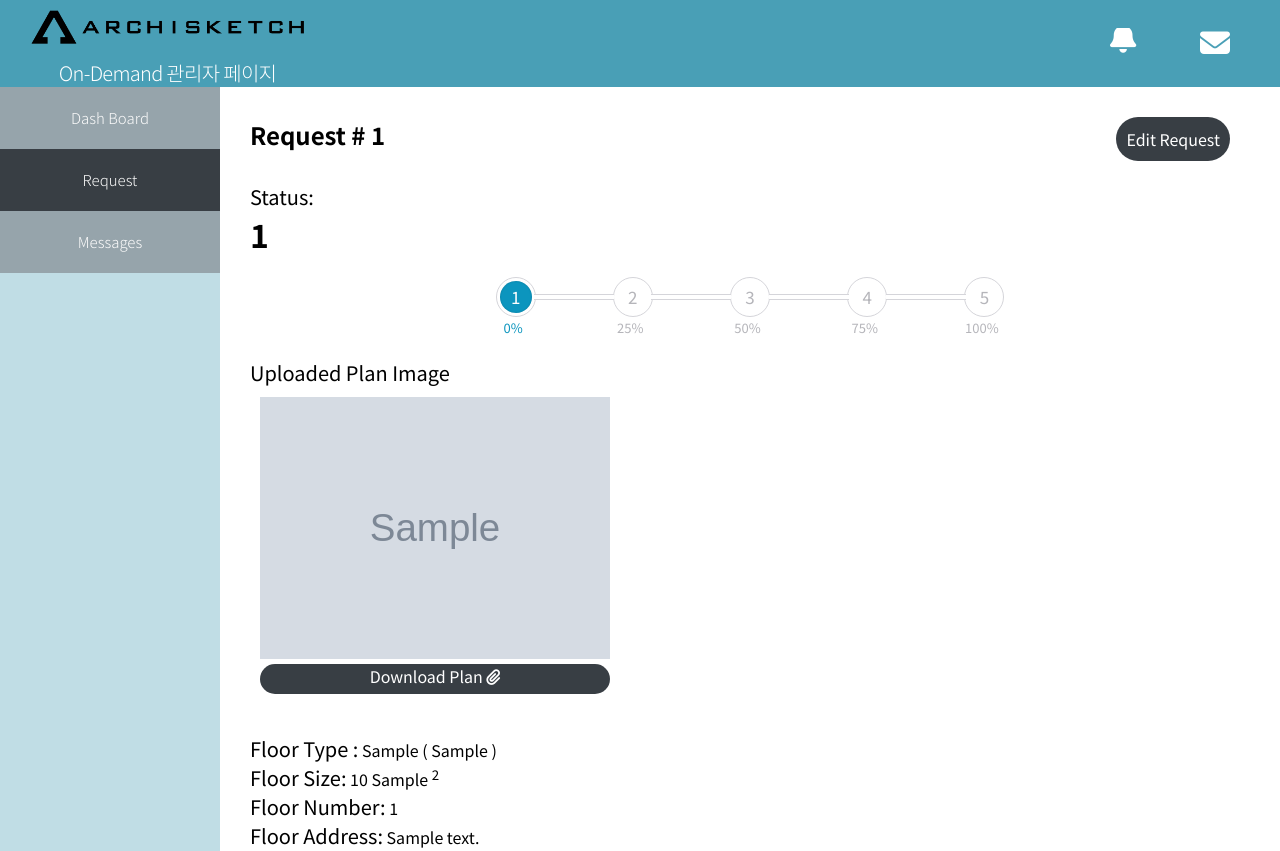
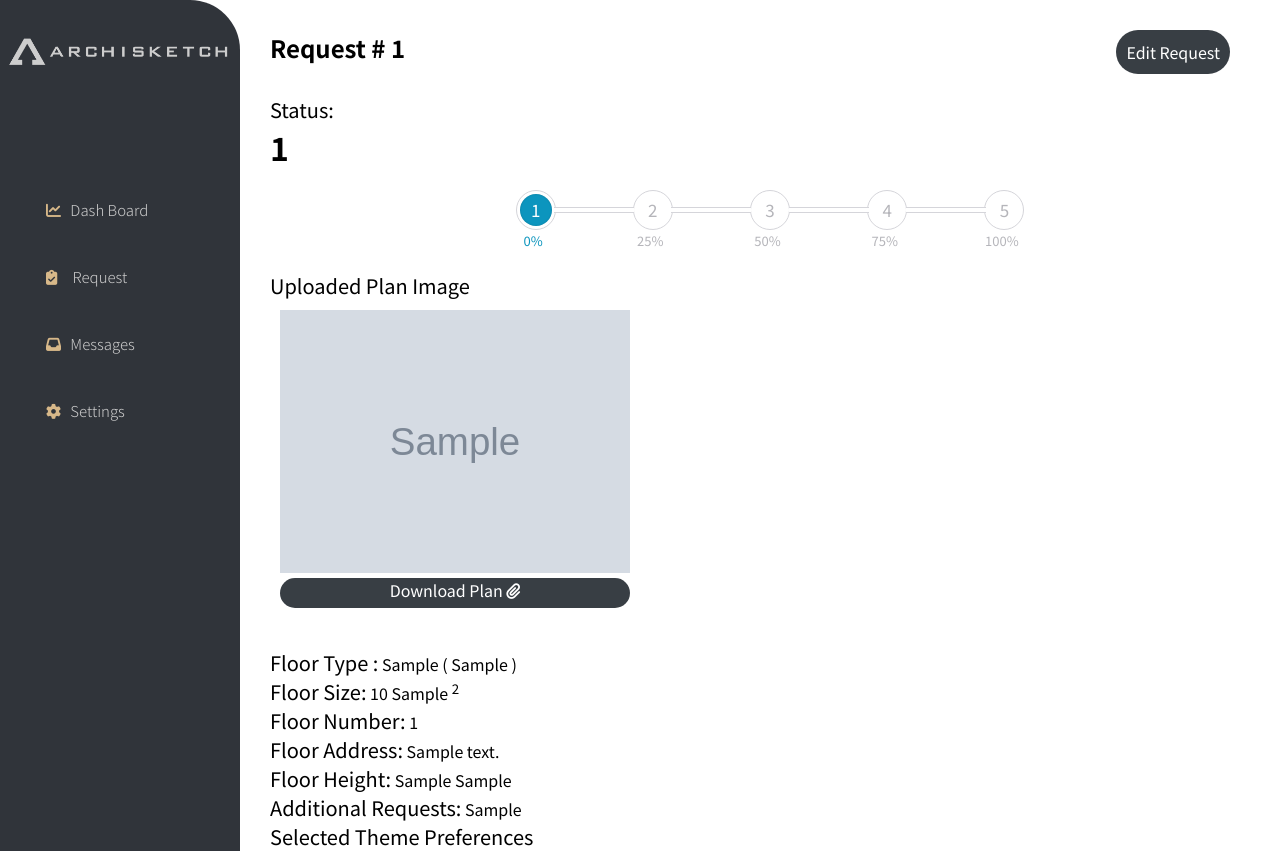
Before and after one commit to jenny5546/On-Demand-Front-Refactored, a Django app: page /1/ in a window 1280 px wide. Shown: the top 851 px of the page. Run offline with Django 3.2, Linux system fonts and the light colour scheme; tables that the repository leaves empty hold one stand-in row (values such as "Sample post"); grey boxes marked "Sample" are stand-in pictures; style sheets or scripts are compiled from the project's sources; some libraries are stand-ins or nearby versions; some web fonts are replaced.

Commit message:
sidenav design

```diff
--- a/adminpage/static/style/_config__typography.scss
+++ b/adminpage/static/style/_config__typography.scss
@@ -4,7 +4,7 @@
 
 /* Google font*/
 @import url('https://fonts.googleapis.com/css?family=Noto+Sans+KR:400,500,700&display=swap&subset=korean');
-
+@import url('https://fonts.googleapis.com/css?family=Bebas+Neue&display=swap');
 // Font weights
 
 $thin: 100;
--- a/adminpage/static/style/ondemand.scss
+++ b/adminpage/static/style/ondemand.scss
@@ -15,80 +15,98 @@
    flex-direction: column;
 }
 
-.header {
-    width: 100%;
-    height: 130px;
-    margin: 0 auto;
-}
 
-header {
-    display: flex;
-    flex-direction: row;
-    background-color: $mainColor_dark;
 
-    height: 100%;
-    color: white;
-    align-items: center;
-    img {
-        width: 300px;
-        margin-left: 20px;
-    }
-    h2 {
-        letter-spacing: -0.7px;
-        text-align: center;
-        font-size: 20px;
-        margin-left: 35px;
-        font-weight: $light;
-    }
-    nav {
-        position: absolute;
-        right: 0;
-        width: 120px;
-        margin-right: 50px;
+// .header {
+//     width: 100%;
+//     // height: 130px;
+//     margin: 0 auto;
+// }
 
-        ul {
-            display: flex;
-            align-items: center;
-            justify-content: space-between;
-            list-style: none;
-            overflow: hidden;
-            li {
-                height: 100%;
-                display: flex;
-                align-items: center;
-            }
-        }
-    }
-}
+// header {
+//     display: flex;
+//     flex-direction: row;
+//     background-color: $mainColor_dark;
+
+//     height: 100%;
+//     color: white;
+//     align-items: center;
+//     img {
+//         width: 300px;
+//         margin-left: 20px;
+//     }
+//     h2 {
+//         letter-spacing: -0.7px;
+//         text-align: center;
+//         font-size: 20px;
+//         margin-left: 35px;
+//         font-weight: $light;
+//     }
+//     nav {
+//         position: absolute;
+//         right: 0;
+//         width: 120px;
+//         margin-right: 50px;
+
+//         ul {
+//             display: flex;
+//             align-items: center;
+//             justify-content: space-between;
+//             list-style: none;
+//             overflow: hidden;
+//             li {
+//                 height: 100%;
+//                 display: flex;
+//                 align-items: center;
+//             }
+//         }
+//     }
+// }
+
+
 .mid {
+
     display: flex;
     flex-direction: row;
     flex: 1;
+
     .sidenav {
+
+        display: flex;
+        flex-direction: column;
         width: 300px;
-        background-color:  #c0dde5;
-        //border: 1px solid black;
-        border-top: 0;
-        a{
-            display: block;
-            text-align: center;
-            background-color:$secondary_subColor_dark;
-            font-size: 15px;
-            text-decoration: none;
-            color: $font100;
-            padding: 20px;
-            font-weight: $light;
+        background-color:  #30343A;
+        border-radius: 0px 50px 50px 0px;
+
+        &--logo{
+            margin-top: 30px;
+            width: 240px;
         }
-        .dashboard_here{
-            background-color: $btn_darkColor;
-        }
-        .request_here{
-            background-color: $btn_darkColor;
+        // &--title{
+        //     text-align: center;
+        //     color: #CDCDCD;
+        //     font-weight: $regular;
+        //     font-size: 14px;
+        //     text-decoration: none;
+        //     letter-spacing: -1px;
+        //     color: #D7B889;
+        // }
+        &--menu{
+            margin-top: 100px;
+            display: flex;
+            flex-direction: column;
+            &_sub{
+                font-size: 15px;
+                color: #CDCDCD;
+                font-weight: $light;
+                text-decoration: none;
+                padding: 20px 0px 20px 40px;
+            }
+            &_sub:hover{
+                background-color: rgba(69, 74, 82, 0.445);
+            }
         }
 
-        a:hover {
-            background-color: $btn_darkColor;
-        }
     }
 
     .main{
--- a/adminpage/templates/adminpage/dashboard.html
+++ b/adminpage/templates/adminpage/dashboard.html
@@ -1,11 +1,7 @@
 {% extends '../base.html' %}
 
 {% block content %}
-<div class="sidenav">
-    <a href="" class="dashboard_here"> Dash Board </a>
-    <a href="show/" class="request"> Request </a>
-    <a href="#" class="messages"> Messages </a>
-</div>
+
 <div class="main">
     <div class="board">
     <canvas id="doughnut-chart" style="width: auto; height: 280px;"></canvas>
--- a/adminpage/templates/adminpage/request.html
+++ b/adminpage/templates/adminpage/request.html
@@ -3,7 +3,9 @@
 {% block content %}
 
 <script type="text/javascript">
+
     $(document).ready(function() {
+
         var status = $('#status').text();
         console.log(status)
         var active_circle= $('.label:contains(' + status + ')').parent()
@@ -26,12 +28,6 @@
 
 
 </script>
-
-<div class="sidenav">
-    <a href="/" class="dashboard" onclick="color()"> Dash Board </a>
-    <a href="/show" class="request_here"> Request </a>
-    <a href="#" class="messages"> Messages </a>
-</div>
 
 <div class="eachRequest">
 
--- a/adminpage/templates/adminpage/show.html
+++ b/adminpage/templates/adminpage/show.html
@@ -2,12 +2,6 @@
 
 {% block content %}
 
-<div class="sidenav">
-        <a href="/" class="dashboard" onclick="color()"> Dash Board </a>
-        <a href="/show" class="request_here"> Request </a>
-        <a href="#" class="messages"> Messages </a>
-
-</div>
 
 <div class="requests">
     <div class= "requests-title">
--- a/adminpage/templates/base.html
+++ b/adminpage/templates/base.html
@@ -17,7 +17,7 @@
 
     </head>
     <body>
-        <div class="header">
+        <!-- <div class="header">
             <header>
                 <div class="logo" style="display: flex; flex-direction: column; width: 300px;">
                     <a href="/"><img src="{% static 'Archisketch_Logo.png' %}"/> </a>
@@ -31,8 +31,29 @@
 				</ul>
                 </nav>
             </header>
+        </div> -->
+        <div class = "header">
+
         </div>
         <div class="mid">
+
+            <div class="sidenav">
+
+                <a href="/" style= "text-align: center">
+                    <img class = "sidenav--logo" src="{% static 'Archisketch_Logo.png' %}"/>
+                </a>
+                <!-- <div class = "sidenav--title">On-Demand Adminpage</div> -->
+
+                <div class="sidenav--menu">
+                    <a href="" class="sidenav--menu_sub"> <i class="fas fa-chart-line" style = "color: #D7B889; padding: 6px;"></i> Dash Board </a>
+                    <a href="show/" class="sidenav--menu_sub"> <i class="fas fa-clipboard-check" style = "color: #D7B889; padding: 6px; margin-right: 6px;"></i>  Request </a>
+                    <a href="#" class="sidenav--menu_sub"> <i class="fas fa-inbox" style = "color: #D7B889; padding: 6px;""></i> Messages </a>
+                    <a href="#" class="sidenav--menu_sub"> <i class="fas fa-cog" style = "color: #D7B889; padding: 6px;"></i> Settings </a>
+                </div>
+
+
+            </div>
+
             {% block content %}
             {% endblock content %}
         </div>
```
Also changed, not shown: adminpage/static/Archisketch_Logo.png.
